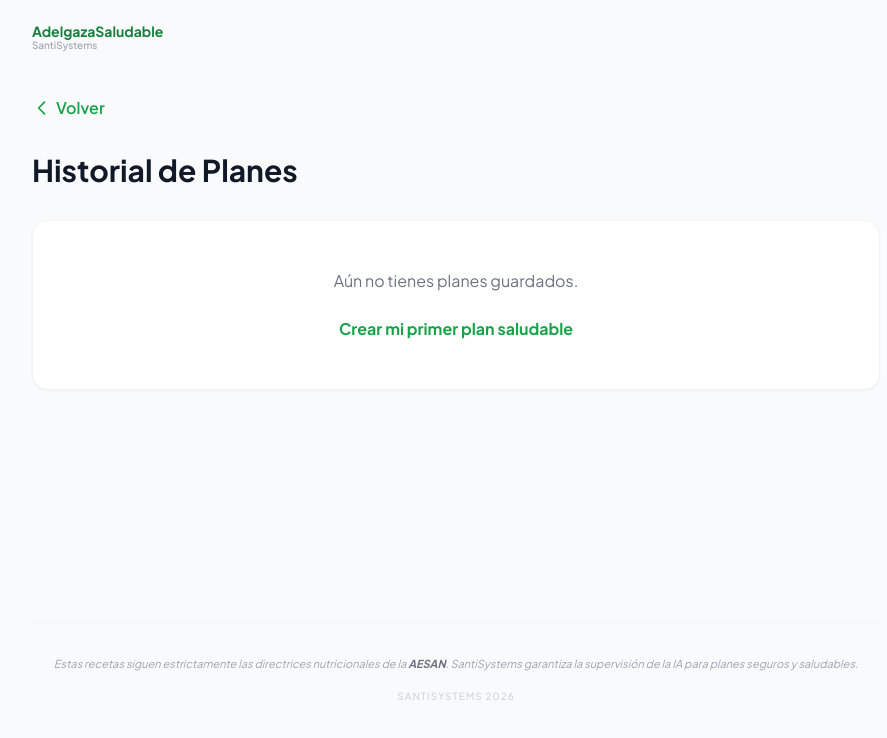
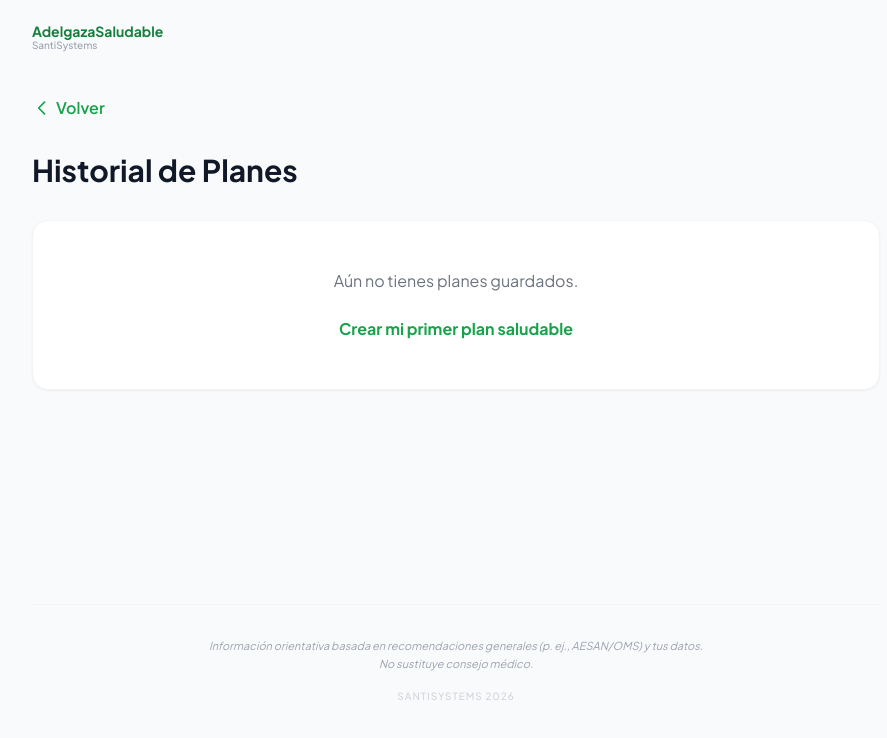
Before and after one commit to santibernabebb-gif/appsaludable, a React (Vite) app in the folder appsaludable/: page / in a window 1280 px wide. Both pictures are taken after a click on the button "Historial recetas". Shown: the top 738 px of the page, without its empty margins (184-1071 px from the left). Built offline with nearby package versions, Linux system fonts and the light colour scheme.

Commit message:
Add files via upload

```diff
--- a/appsaludable/components/Dashboard.tsx
+++ b/appsaludable/components/Dashboard.tsx
@@ -42,8 +42,9 @@ const Dashboard: React.FC<Props> = ({ user, plan, onNewPlan, onViewHistory }) =>
   const FooterAESAN = () => (
     <footer className="mt-12 pt-8 border-t border-gray-200 w-full text-center pb-12 max-w-4xl mx-auto">
       <p className="text-[11px] text-gray-400 leading-relaxed italic">
-        Estas recetas siguen estrictamente las directrices nutricionales de la <span className="font-bold text-gray-500">AESAN</span>.
-        IA supervisada para garantizar planes realistas, saludables y seguros.
+        Información orientativa basada en recomendaciones generales (p. ej., AESAN/OMS) y tus datos.
+        <br />
+        No sustituye consejo médico.
       </p>
       <p className="text-[10px] text-gray-300 mt-4 font-medium uppercase tracking-widest">SantiSystems 2026</p>
     </footer>
@@ -117,7 +118,7 @@ const Dashboard: React.FC<Props> = ({ user, plan, onNewPlan, onViewHistory }) =>
             </div>
             <div>
               <p className="text-sm text-gray-500">Plan para <span className="font-bold text-gray-900">{user.name}</span></p>
-              <p className="text-xs text-gray-400 italic">Basado en directrices AESAN</p>
+              <p className="text-xs text-gray-400 italic">Información nutricional orientativa</p>
             </div>
           </div>
           <div className="flex flex-wrap gap-8">
@@ -128,9 +129,9 @@ const Dashboard: React.FC<Props> = ({ user, plan, onNewPlan, onViewHistory }) =>
                 <p className="text-sm text-gray-700 font-medium whitespace-nowrap">Calorías del plan: <span className="font-bold text-primary-600">{target} kcal</span></p>
                 <p className="text-[10px] text-gray-400 font-semibold italic">
                   {diff < 0
-                    ? `Ajuste para pérdida de peso: –${Math.abs(diff)} kcal diarios (déficit moderado)`
+                    ? `Ajuste para pérdida de peso: –${Math.abs(diff)} kcal diarios`
                     : diff > 0
-                      ? `Ajuste para ganancia de peso: +${Math.abs(diff)} kcal diarios (superávit moderado)`
+                      ? `Ajuste para ganancia de peso: +${Math.abs(diff)} kcal diarios`
                       : 'Objetivo: mantenimiento de peso'}
                 </p>
               </div>
@@ -186,7 +187,7 @@ const Dashboard: React.FC<Props> = ({ user, plan, onNewPlan, onViewHistory }) =>
           </div>
           <h1 className="text-3xl font-black text-center mb-4">Plan Nutricional Semanal</h1>
           <p className="text-center mb-4 text-gray-900 font-bold">Usuario: {user.name} | Objetivo: {plan.targetCalories} kcal</p>
-          <p className="text-center mb-8 text-gray-600 italic text-sm">Este plan ha sido generado siguiendo estrictamente las recomendaciones de la AESAN.</p>
+          <p className="text-center mb-8 text-gray-600 italic text-sm">Información nutricional orientativa basada en datos generales.</p>
 
           {plan.days.map((day, dIdx) => (
             <div key={dIdx} className="page-break">
@@ -203,7 +204,7 @@ const Dashboard: React.FC<Props> = ({ user, plan, onNewPlan, onViewHistory }) =>
           ))}
 
           <footer className="mt-8 text-center border-t pt-4">
-            <p className="text-[10px] text-gray-400 italic">Generado por AdelgazaSaludable de SantiSystems. Supervisión AESAN activa para garantizar planes de salud reales.</p>
+            <p className="text-[10px] text-gray-400 italic">Generado por AdelgazaSaludable de SantiSystems. Información orientativa, no sustituye consejo médico.</p>
             <p className="text-[9px] text-gray-300 mt-1 font-medium uppercase tracking-widest">SantiSystems 2026</p>
           </footer>
         </div>
--- a/appsaludable/components/History.tsx
+++ b/appsaludable/components/History.tsx
@@ -44,7 +44,7 @@ const History: React.FC<Props> = ({ items, onLoad, onBack }) => {
                 </div>
                 <div className="text-right">
                   <p className="text-primary-600 font-bold">{plan.targetCalories} kcal/día</p>
-                  <p className="text-xs text-gray-400 italic">Directrices AESAN</p>
+                  <p className="text-xs text-gray-400 italic">Datos nutricionales generales</p>
                 </div>
               </div>
             ))}
@@ -55,8 +55,9 @@ const History: React.FC<Props> = ({ items, onLoad, onBack }) => {
       {/* Footer AESAN */}
       <footer className="mt-12 pt-8 border-t border-gray-100 w-full text-center">
         <p className="text-[11px] text-gray-400 leading-relaxed italic">
-          Estas recetas siguen estrictamente las directrices nutricionales de la <span className="font-bold text-gray-500">AESAN</span>.
-          SantiSystems garantiza la supervisión de la IA para planes seguros y saludables.
+          Información orientativa basada en recomendaciones generales (p. ej., AESAN/OMS) y tus datos.
+          <br />
+          No sustituye consejo médico.
         </p>
         <p className="text-[10px] text-gray-300 mt-4 font-medium uppercase tracking-widest">SantiSystems 2026</p>
       </footer>
--- a/appsaludable/components/Onboarding.tsx
+++ b/appsaludable/components/Onboarding.tsx
@@ -162,7 +162,9 @@ const Onboarding: React.FC<Props> = ({ onComplete, onCancel, onViewHistory, hasH
   const FooterAESAN = () => (
     <div className="mt-8 md:mt-12 pt-6 md:pt-8 border-t border-gray-100 w-full text-center max-w-2xl mx-auto">
       <p className="text-[10px] md:text-[11px] text-gray-400 leading-relaxed italic">
-        Información orientativa basada en recomendaciones generales (p. ej., AESAN/OMS) y tus datos. No sustituye consejo médico. Si estás embarazada, lactando, eres menor o tienes una condición médica, consulta con un profesional.
+        Información orientativa basada en recomendaciones generales (p. ej., AESAN/OMS) y tus datos.
+        <br />
+        No sustituye consejo médico.
       </p>
       <p className="text-[9px] text-gray-300 mt-3 font-medium uppercase">SantiSystems 2026</p>
     </div>
@@ -258,8 +260,14 @@ const Onboarding: React.FC<Props> = ({ onComplete, onCancel, onViewHistory, hasH
       <div className="flex-1 flex flex-col justify-start">
         {step === 1 && (
           <div className="space-y-6 md:space-y-8 bg-white p-6 md:p-8 rounded-3xl shadow-xl border border-gray-100 fade-in">
-            <h2 className="text-xl md:text-2xl font-black text-gray-900">Tu Salud Primero</h2>
-            <p className="text-gray-500 text-sm">Por favor, indícanos si te encuentras en alguna de las siguientes situaciones:</p>
+            <div className="space-y-2">
+              <h2 className="text-xl md:text-2xl font-black text-gray-900">Tu Salud Primero</h2>
+              <p className="text-gray-500 text-sm leading-relaxed">
+                Por favor, indícanos si te encuentras en alguna de las siguientes situaciones.
+                <br />
+                <span className="font-semibold text-primary-700">Si estás embarazada, lactando, eres menor o tienes una condición médica, consulta con un profesional.</span>
+              </p>
+            </div>
 
             <div className="space-y-3 md:space-y-4">
               {[
--- a/appsaludable/components/Welcome.tsx
+++ b/appsaludable/components/Welcome.tsx
@@ -80,7 +80,9 @@ const Welcome: React.FC<Props> = ({ onStart, onViewHistory, hasHistory }) => {
       {/* Footer AESAN */}
       <footer className="mt-12 pt-8 border-t border-gray-100 w-full max-w-2xl">
         <p className="text-[11px] text-gray-400 leading-relaxed italic">
-          Información orientativa. Basado en recomendaciones generales (p. ej., AESAN/OMS) y tus datos. No sustituye consejo médico.
+          Información orientativa. Basado en recomendaciones generales (p. ej., AESAN/OMS) y tus datos.
+          <br />
+          No sustituye consejo médico.
         </p>
         <p className="text-[10px] text-gray-300 mt-4 font-medium uppercase tracking-widest">SantiSystems 2026</p>
       </footer>
```
